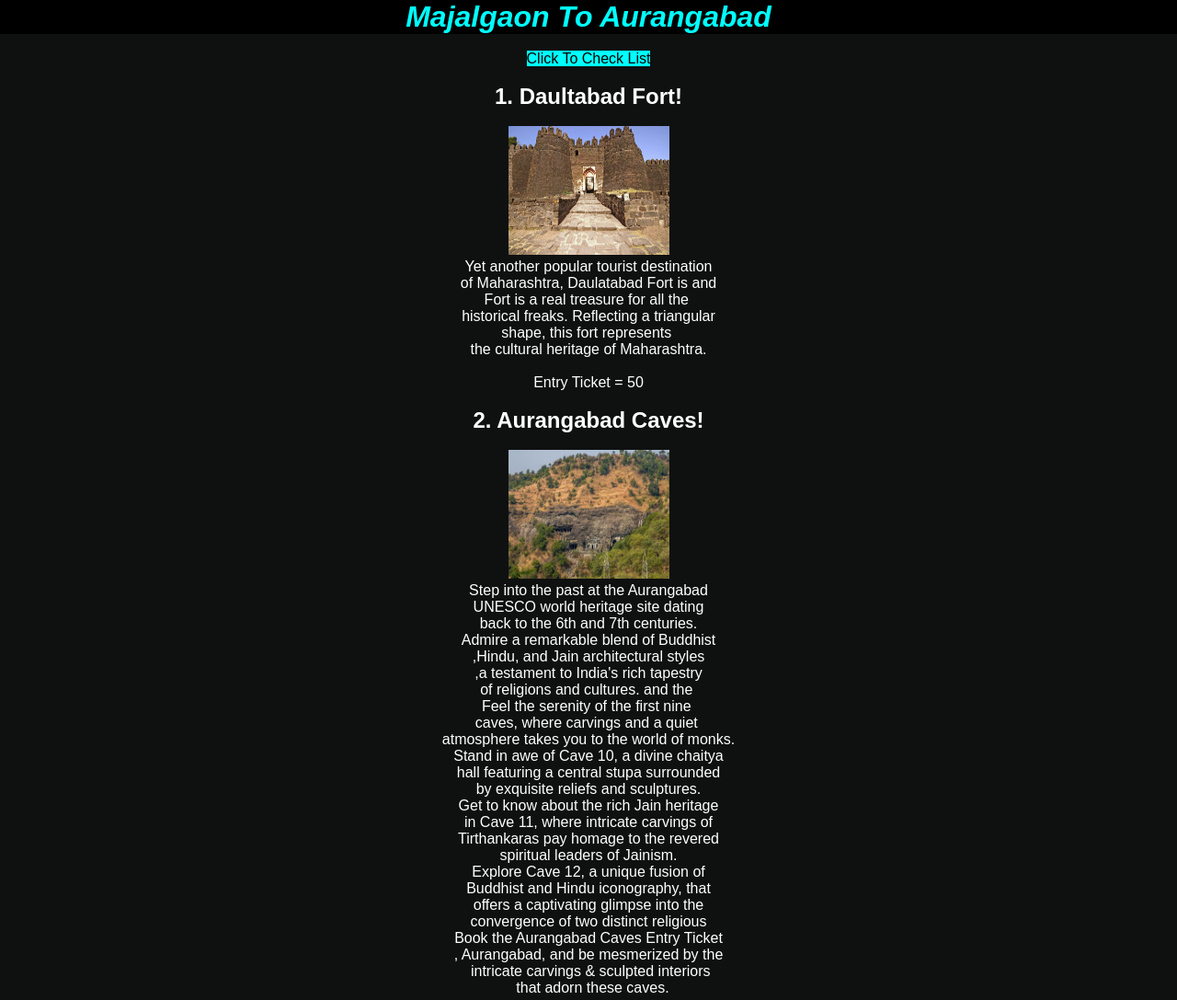
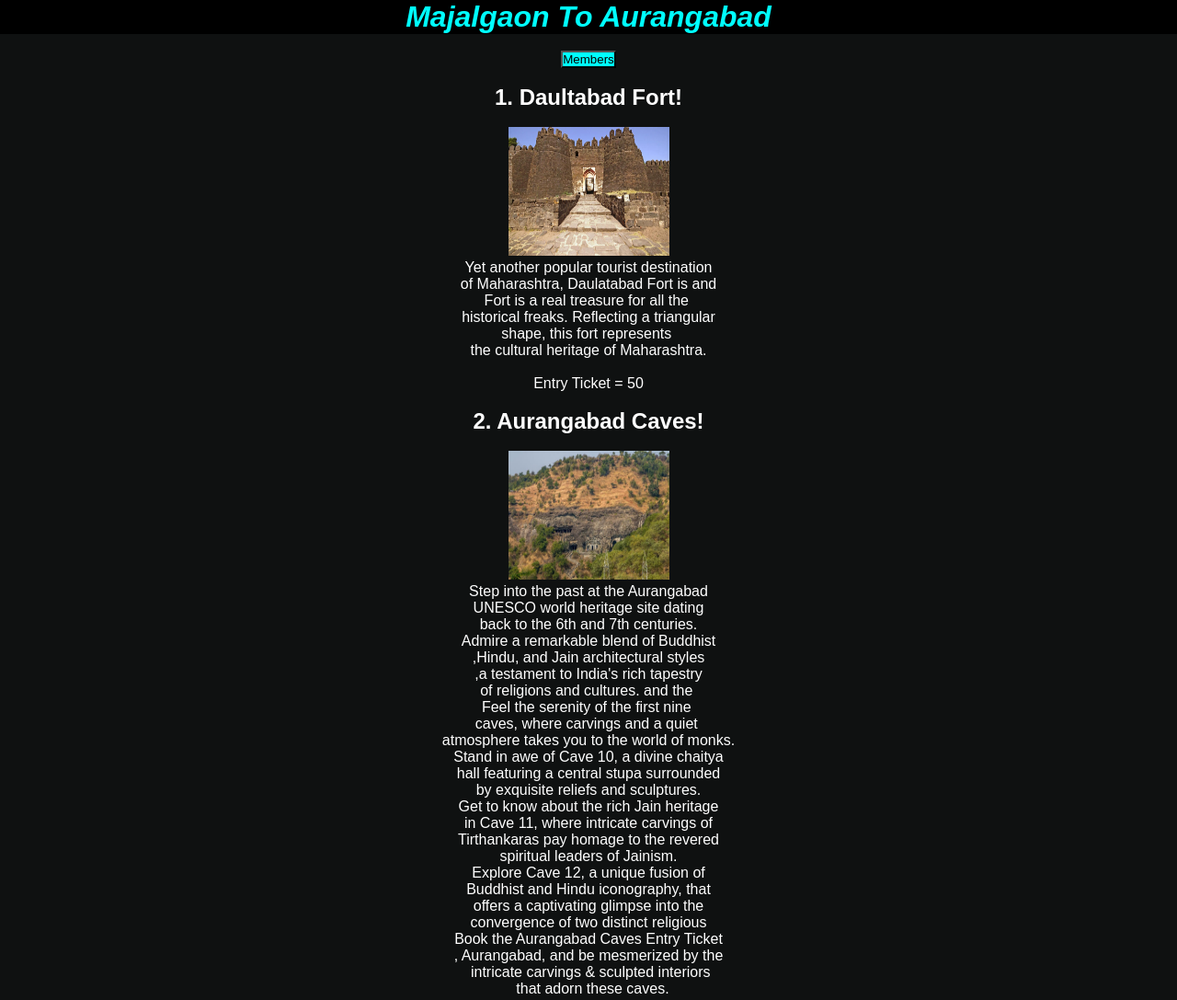
Before and after one commit to alwayzfarhankhan/Trip, a plain HTML site: page index.html in a window 1280 px wide. Shown: the top 1087 px of the page at 92% size. Drawn offline with Linux system fonts and the light colour scheme.

Commit message:
Add files via upload

```diff
--- a/List.css
+++ b/List.css
@@ -20,6 +20,6 @@ div{
 
 a{
     text-decoration: none;
-    margin-right: 70px;
+    margin-right: 100px;
     font-style: italic;
 }
--- a/index.html
+++ b/index.html
@@ -9,7 +9,7 @@
 <body>
     <h1>Majalgaon To Aurangabad</h1>
     <br>
-    <a href="List.html">Click To Check List</a>
+   <button><a href="List.html">Members</a></button>
     <br>
     <br>
     <h2>1. Daultabad Fort!</h2>
```
